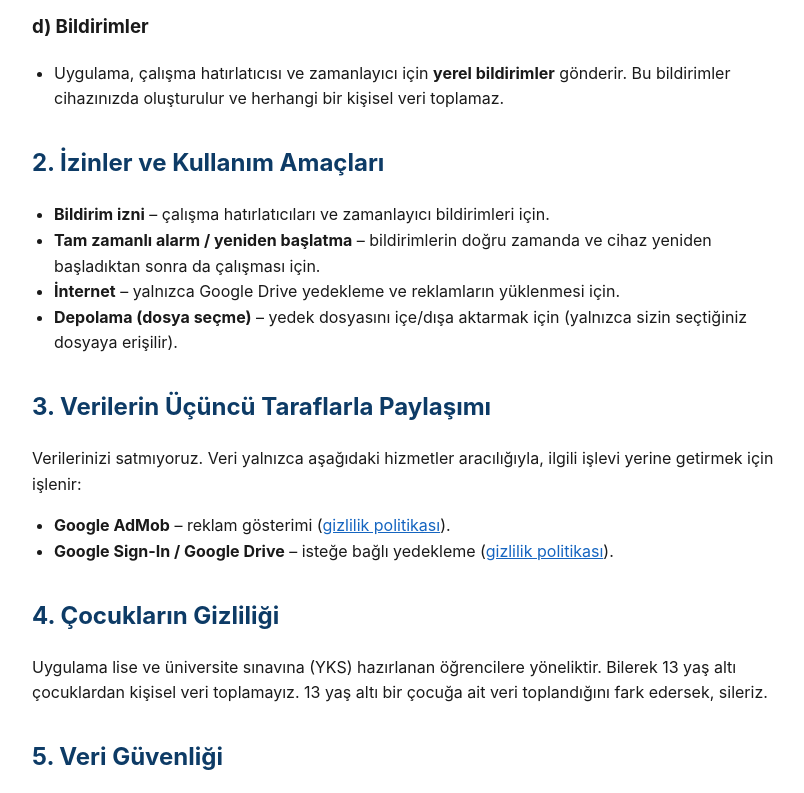
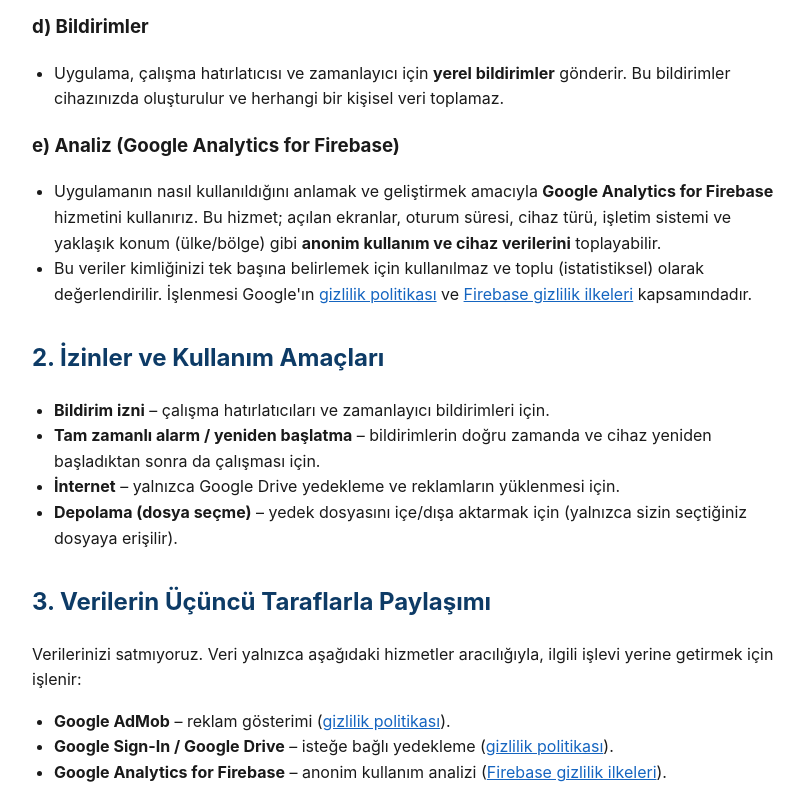
Before and after one commit to taniscomp/yksantranoru-privacy, a plain HTML site: page index.html in a window 1280 px wide. Shown: the part 1080-1873 px from the top of the page, without its empty margins (228-1032 px from the left). Drawn offline with Linux system fonts and the light colour scheme.

Commit message:
Update index.html

```diff
--- a/index.html
+++ b/index.html
@@ -67,6 +67,19 @@
         Bu bildirimler cihazınızda oluşturulur ve herhangi bir kişisel veri toplamaz.</li>
   </ul>
 
+  <h3>e) Analiz (Google Analytics for Firebase)</h3>
+  <ul>
+    <li>Uygulamanın nasıl kullanıldığını anlamak ve geliştirmek amacıyla
+        <strong>Google Analytics for Firebase</strong> hizmetini kullanırız. Bu hizmet; açılan
+        ekranlar, oturum süresi, cihaz türü, işletim sistemi ve yaklaşık konum (ülke/bölge) gibi
+        <strong>anonim kullanım ve cihaz verilerini</strong> toplayabilir.</li>
+    <li>Bu veriler kimliğinizi tek başına belirlemek için kullanılmaz ve toplu (istatistiksel)
+        olarak değerlendirilir. İşlenmesi Google'ın
+        <a href="https://policies.google.com/privacy">gizlilik politikası</a> ve
+        <a href="https://firebase.google.com/support/privacy">Firebase gizlilik ilkeleri</a>
+        kapsamındadır.</li>
+  </ul>
+
   <h2>2. İzinler ve Kullanım Amaçları</h2>
   <ul>
     <li><strong>Bildirim izni</strong> – çalışma hatırlatıcıları ve zamanlayıcı bildirimleri için.</li>
@@ -83,6 +96,7 @@
   <ul>
     <li><strong>Google AdMob</strong> – reklam gösterimi (<a href="https://policies.google.com/privacy">gizlilik politikası</a>).</li>
     <li><strong>Google Sign-In / Google Drive</strong> – isteğe bağlı yedekleme (<a href="https://policies.google.com/privacy">gizlilik politikası</a>).</li>
+    <li><strong>Google Analytics for Firebase</strong> – anonim kullanım analizi (<a href="https://firebase.google.com/support/privacy">Firebase gizlilik ilkeleri</a>).</li>
   </ul>
 
   <h2>4. Çocukların Gizliliği</h2>
@@ -107,7 +121,7 @@
   anda geçerli olur ve "Son güncelleme" tarihi yenilenir.</p>
 
   <h2>8. İletişim</h2>
-  <p>Gizlilikle ilgili sorularınız için: <a href="mailto:alpkaantanis@gmail.com">alpkaantanis@gmail.com</a></p>
+  <p>Gizlilikle ilgili sorularınız için: <a href="mailto:taniscomp@gmail.com">taniscomp@gmail.com</a></p>
 
   <footer>© 2026 Tanis Comp – YKS Antrenörü</footer>
 </body>
```
